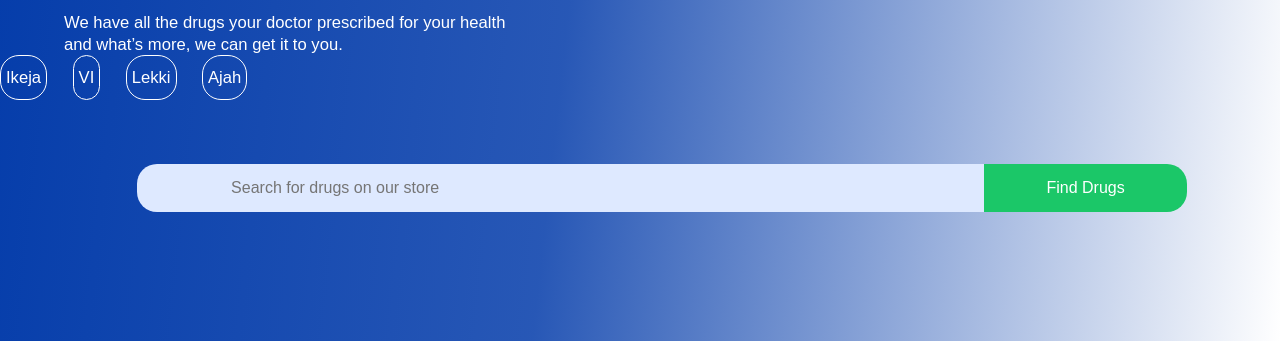
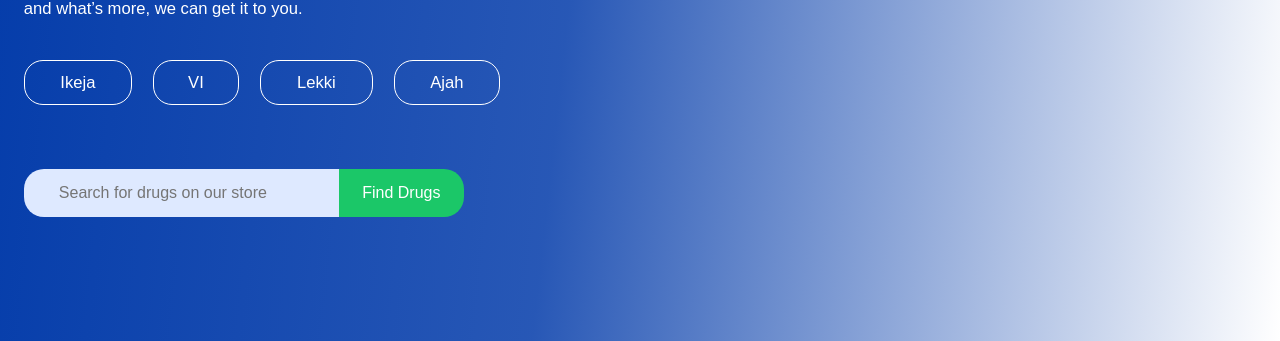
Before and after one commit to shreya-codes/PharmacyLandingPage, a plain HTML site: page index.html in a window 1280 px wide. Shown: the part 208-549 px from the top of the page. Drawn offline with Linux system fonts and the light colour scheme; a web font is replaced by a local one.

Commit message:
header and affiliation framework added

```diff
--- a/index.html
+++ b/index.html
@@ -28,31 +28,38 @@
                         <button> Login</button>
                     </a>
                 </nav>
-                <div class="man">
-                    <img src="">
-                </div>
-                <div class="left">
+                 <!--bottom header begins: responsive done-->
+                <div class='header_bottom'>
+                    <div class='header_left_side'>
                         <div class="motto_main">
                             We can get your Drug <br>Prescriptions to You
                         </div>
                         <div class="motto_bottom">
                             We have all the drugs your doctor prescribed for your health <br> and what’s more, we can get it to you.
                         </div>
-            <div class="jargon_options">
-                <button>Ikeja</button>
-                <button>VI</button>
-                <button>Lekki</button>
-                <button>Ajah</button>
+                        <div class="jargon">
+                            <span class='jargon_options'>
+
+                                    <button class='first_jargon'>Ikeja</button><button class='second_jargon'>VI</button><button class='third_jargon'>Lekki</button><button class='fourth_jargon'>Ajah</button>
+
+                            </span>
                         </div>
                         <div class="search">
                             <span class='search_enter'>
-                    <a><input type='text' placeholder="Search for drugs on our store"><button class='search_button'>Find Drugs</button></a>
+                                <input type='text' placeholder="Search for drugs on our store"><button class='search_button'>Find Drugs</button>
                                 </span>
-            </div>
-            <br><br><br><br><br>   </div>
+
                         </div>
 
                     </div>
+                    <div class="person_image">
+                        <img src="./img/headerPerson.png" alt="">
+                    </div>
+
+                </div>
+            </div>
+
+
    <div class='middle_affiliations'>
        <div class="affiliations_topic">
            <p>Our Affiliations </p><img src="./img/section.png">
@@ -63,6 +70,8 @@
             </span>
        </div>
    </div>
+   <!--affiliations end responsive done-->
+
    <br><br>
    <h1 class="keyBenefits">
        Key Benefits
```
Lines whose indentation alone changed are shown as unchanged.
